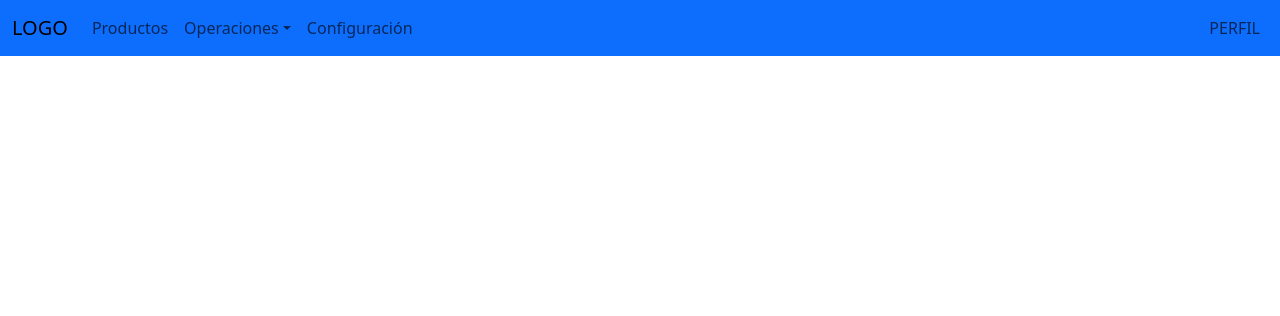
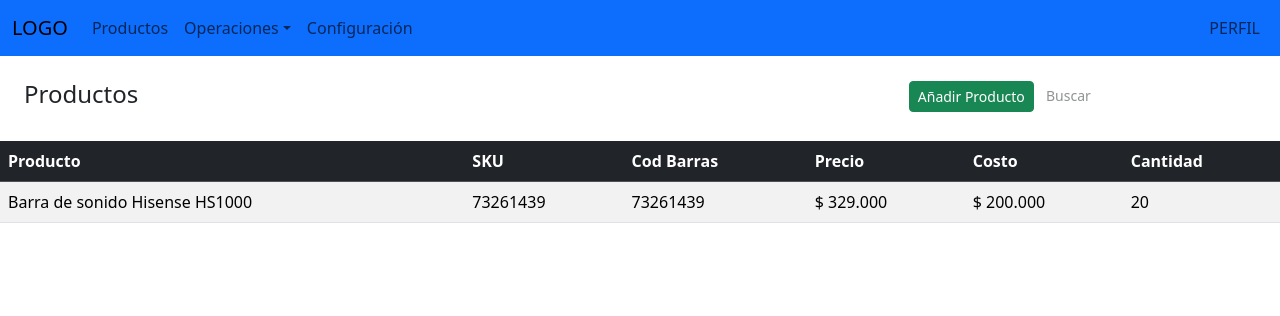
Before and after one commit to ISNEYLER/proyecto-adso-sgi, a CodeIgniter 4 app: the page made by app/Views/products/index.php in a window 1280 px wide. Shown: the top 316 px of the page. Run offline with PHP 8.4 and a stand-in for CodeIgniter, Linux system fonts and the light colour scheme; the template is opened without the code that fills it: most values are stand-ins (such as "Sample title", 1, 10 or a date in 2020); style sheets or scripts are compiled from the project's sources; some libraries are stand-ins or nearby versions.

Commit message:
Se modificó la vista products

```diff
--- a/app/Views/products/index.php
+++ b/app/Views/products/index.php
@@ -1,5 +1,36 @@
 <?php echo $this->extend('templates/layout'); ?>
 
 <?php echo $this->section('content'); ?>
-
+  <div>
+    <div class="d-flex justify-content-between p-4 bg-body">
+      <div class="d-flex flex-column">
+        <H4>Productos</H4>
+      </div>
+      <div>
+        <a class="btn btn-success btn-sm" href="producto/crear-producto.html">Añadir Producto</a>
+      <input type="email" class="form-control-sm" id="exampleFormControlInput1" placeholder="Buscar">
+    </div>
+  </div>
+  <div class="table-responsive">
+    <table class="table table-striped">
+      <thead>
+        <tr class="table-dark">
+          <th>Producto</th>
+          <th>SKU</th>
+          <th>Cod Barras</th>
+          <th>Precio</th>
+          <th>Costo</th>
+          <th>Cantidad</th>
+        </tr>
+      </thead>
+      <tbody>
+        <tr>
+          <td>Barra de sonido Hisense HS1000</td>
+          <td>73261439</td>
+          <td>73261439</td>
+          <td>$ 329.000</td>
+          <td>$ 200.000</td>
+          <td>20</td>
+        </tr>
+  </div>
 <?php echo $this->endSection(); ?>
```
